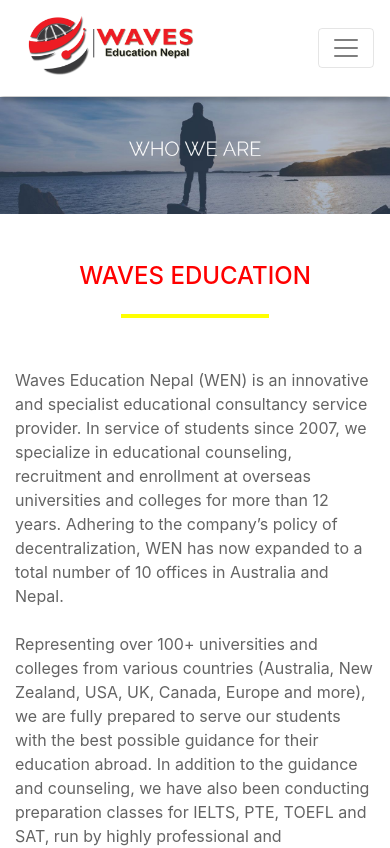
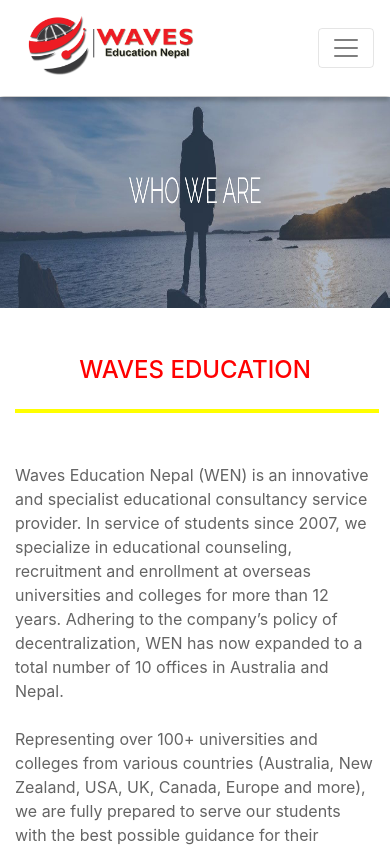
Before and after one commit to SagarGi/wavesedunep, a React (Create React App) app: page /about in a window 390 px wide. Shown: the top 848 px of the page. Built offline with nearby package versions, Linux system fonts and the light colour scheme.

Commit message:
full responsive

```diff
--- a/src/AboutPage.css
+++ b/src/AboutPage.css
@@ -16,3 +16,28 @@
 {
     color: rgb(100, 100, 100);
 }
+
+@media only screen and (max-width: 768px) {
+
+    .aboutushr
+    {
+        width: 100%;
+    }
+    .aboutus
+    {
+        height: 25vh;
+    }
+
+}
+@media only screen and (max-width: 412px) {
+
+    .aboutushr
+    {
+        width: 100%;
+    }
+    .aboutus
+    {
+        height: 25vh;
+    }
+
+}
--- a/src/ContactPage.css
+++ b/src/ContactPage.css
@@ -58,6 +58,26 @@
 
   }
 
+@media only screen and (max-width: 768px) {
+
+    .contactusimage
+    {
+        height: 35vh;
+    }
+
+    .mainhr{
+        width: 100%;
+    }
+
+    #gmap_canvas
+{
+
+    width: 100%;
+}
+
+
+  }
+
   @media only screen and (max-width: 412px) {
 
     .contactusimage
```
